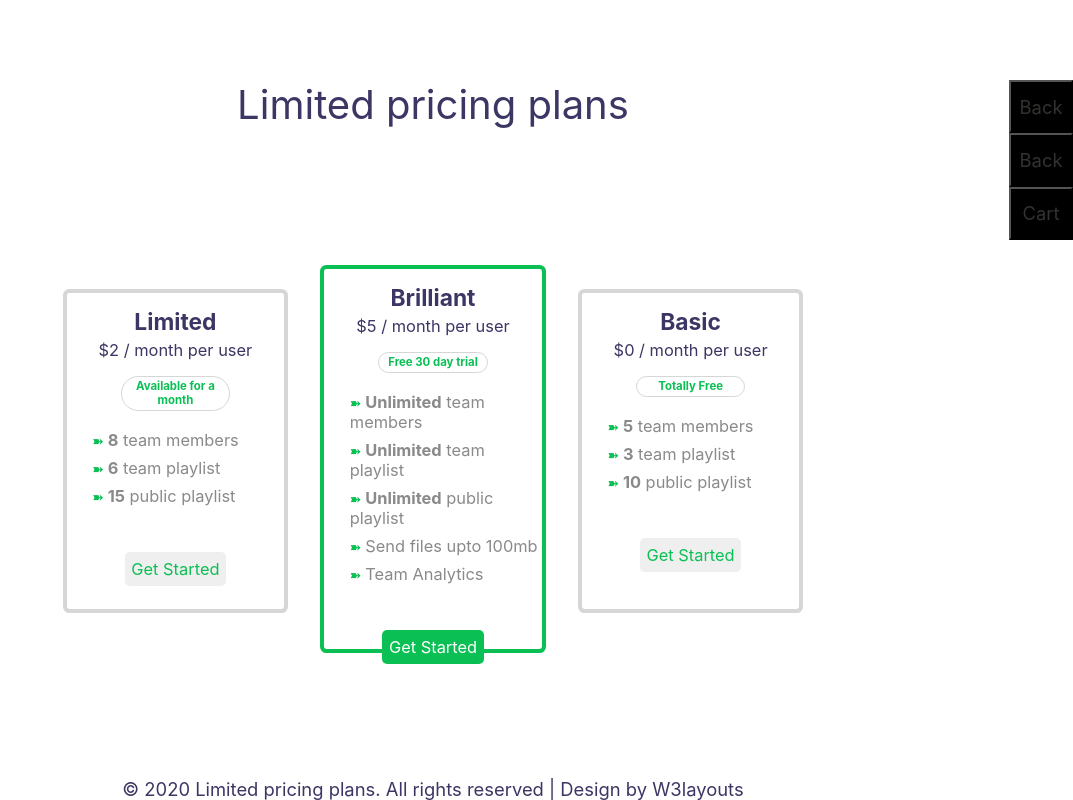
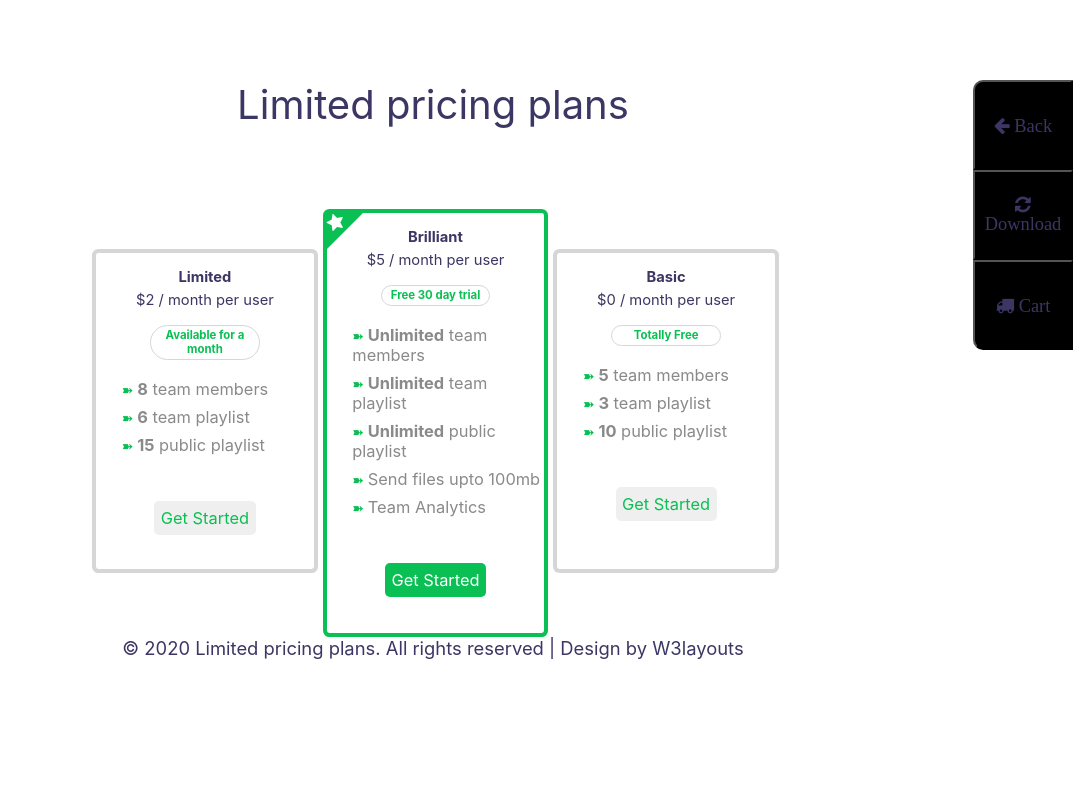
Before and after one commit to abdullah-shaukat-brainx/css-pricing-page, a plain HTML site: page index.html in a window 1280 px wide. Shown: the whole page, without its empty margins (207-1280 px from the left). Drawn offline with Linux system fonts and the light colour scheme.

Commit message:
changes incorporated

```diff
--- a/index.html
+++ b/index.html
@@ -6,32 +6,38 @@
     <link rel="stylesheet" href="style.css">
     <link href='https://unpkg.com/css.gg@2.0.0/icons/css/shopping-cart.css' rel='stylesheet'>
     <link href='https://unpkg.com/css.gg@2.0.0/icons/css/arrow-left.css' rel='stylesheet'>
+    <link rel="stylesheet" href="https://cdnjs.cloudflare.com/ajax/libs/font-awesome/4.7.0/css/font-awesome.min.css">
     <title>CSS Page</title>
 </head>
 <body>
 
+
     <div class="nav-bar">
-        <button>
-            <i class="gg-shopping-cart"></i>
-            <div>
-                Back
-            </div>
-        </button>
-        <button>
-            <i class="gg-shopping-cart"></i>
-            <div>
-                Back
-            </div>
-        </button>
-        <button>
-            <i class="gg-shopping-cart"></i>
-            <div>
-                Cart
-            </div>
-        </button>
+        <div class="nav-bar-button1">
+                <button>
+                    <i class="fa fa-arrow-left">
+                        Back
+                    </i>
+                </button>
+        </div>
+
+        <div class="nav-bar-button2">
+            <button>
+                <i class="fa fa-refresh">
+                    Download
+                </i>
+            </button>
+        </div>
+        <div class="nav-bar-button3">
+            <button>
+                <i class="fa fa-truck">
+                    Cart
+                </i>
+            </button>
+        </div>
     </div>
 
-    <div class="main-div">
+    <div class="main">
         <div class="header">
             Limited pricing plans
         </div>
@@ -63,6 +69,9 @@
 
 
             <div class="card card2">
+                <div class="crown">
+                    <i class="fa fa-star"></i>
+                </div>
                 <div class="card-header">
                     Brilliant
                 </div>
@@ -120,7 +129,7 @@
                 © 2020 Limited pricing plans. All rights reserved | Design by W3layouts
             </p>
         </div>
+    </div>
 
-    </div>
 </body>
 </html>
--- a/style.css
+++ b/style.css
@@ -9,23 +9,25 @@
     position: fixed;
     right: 0;
     top:10vh;
-    height: 20vh;
+    height: 250px;
+    width: 100px;
     display: flex;
     flex-direction: column;
 }
-.nav-bar button{
-    background-color: black;
-    color: green;
-    height: 10vh;
-    width: 5vw;
+.nav-bar-button1 button, .nav-bar-button2 button, .nav-bar-button3 button{
+    background-color:#000000;
+    height: 90px;
+    width: 100px;
 }
-.nav-bar button i, .nav-bar button div{
-    color: rgb(50, 51, 48);
+.nav-bar-button1 button{
+    border-top-left-radius: 10px;
 }
-.nav-bar button i:hover, .nav-bar button div:hover{
-    color: rgb(255, 255, 255);
+.nav-bar-button3 button{
+    border-bottom-left-radius: 10px;
 }
-
+.nav-bar-button1:hover button i, .nav-bar-button2:hover button i, .nav-bar-button3:hover button i{
+    color:rgb(180, 180, 180);
+}
 .header{
     margin-top: 10vh;
     margin-bottom: 10vh;
@@ -34,19 +36,16 @@
     font-size: 5vh;
 }
 .container{
-    height: 100%;
-    margin-top: 5vh;
-    margin-left: 3vw;
-    margin-right: 3vw;
-    margin-bottom: 5vh;
     display: flex;
-    flex-wrap: wrap;
-    justify-content: center;
+    flex-wrap: nowrap;
+
 }
 .card{
-    margin: 2vh 2vh 2vh 2vh;
+    margin-left: 5px;
     width: 17vw;
     height:calc(100px + 27vh);
+    min-height: 200px;
+    min-width: 200px;
     border: 0.5vh rgb(214, 214, 214) solid;
     border-radius: 0.5vw;
     display: flex;
@@ -58,10 +57,26 @@
 }
 .card2{ /* Designing of Middle Card*/
     height:calc(100px + 30vh);
-    padding-bottom: 5vh;
+    padding-bottom: 10vh;
     border: 0.5vh #0abf53 solid;
+}
+.crown{
+    position: absolute;
+    margin-left: 0;
+    rotate: 270deg;
+    /* create the triangle */
+    width: 0;
+    height: 0;
+    border: 1rem solid transparent;
+    border-top-color:#0abf53;
+    border-right-color:#0abf53;
+}
+.crown i{
+    position: absolute;
+    color: white;
+    margin-top:-18px;
+}
 
-}
 .card-header, .price, .duration{
     color:#3b3663;
     text-align: center;
@@ -71,11 +86,11 @@
     margin-top: 1vw;
     align-self: center;
     font-weight: bold;
-    font-size:calc(10px + 1vw);
+    font-size:80%;
 }
 .price{
     color:#3b3663;
-    font-size:calc(10px + 0.5vw);
+    font-size:80%;
 }
 .duration{
     margin-top: 1vw;
@@ -135,15 +150,25 @@ ul.feature-list li:before{
 }
 .card2:hover{
     margin-top:-50px;
+    margin-bottom: 50px;
     transition: 0.5ss;
 }
-.footer{
-    bottom: 0;
-}
 
-.main-div{
+.main{
     display: flex;
     flex-direction: column;
     align-items: center;
-    height: 100vh;
+    height: 90vh;
 }
+
+@media (max-width:740px){
+
+    .container{
+        flex-wrap: wrap;
+    }
+}
+
+.footer{
+    justify-items: center;
+    bottom: 0;
+}
```
